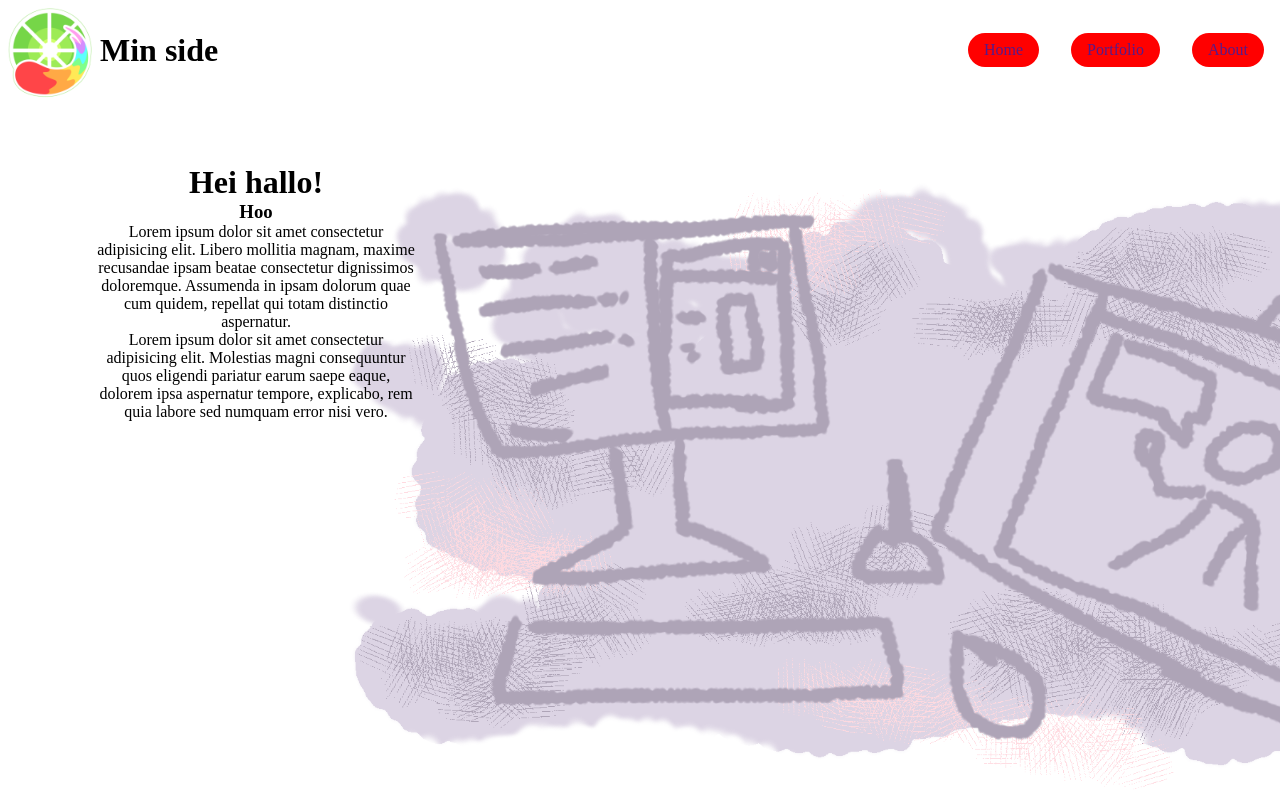
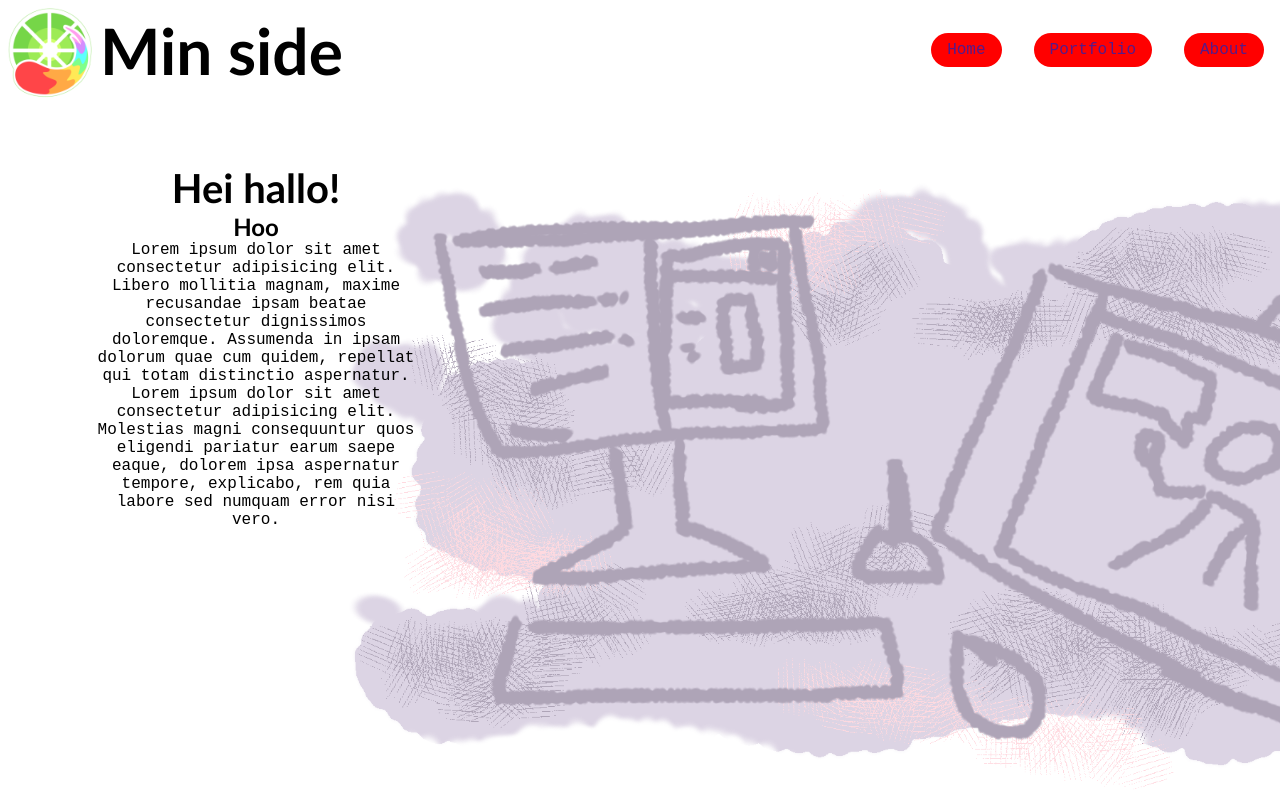
Before and after one commit to RedDragonling/cv-landing-page, a website built with Vite: page index.html in a window 1280 px wide. Built offline with nearby package versions, Linux system fonts and the light colour scheme; a web font is replaced by a local one.

Commit message:
added fonts

```diff
--- a/index.html
+++ b/index.html
@@ -11,7 +11,7 @@
     <header class="flex">
       <span class="header-title flex">
         <div class="logo"></div>
-        <h1>Min side</h1>
+        <h1 class="font-a">Min side</h1>
       </span>
       <nav>
         <ul class="flex">
@@ -22,8 +22,8 @@
       </nav>
     </header>
     <main>
-      <h1>Hei hallo!</h1>
-      <h3>Hoo</h3>
+      <h1 class="font-a">Hei hallo!</h1>
+      <h3 class="font-a">Hoo</h3>
       <p>Lorem ipsum dolor sit amet consectetur adipisicing elit. Libero mollitia magnam, maxime recusandae ipsam beatae consectetur dignissimos doloremque. Assumenda in ipsam dolorum quae cum quidem, repellat qui totam distinctio aspernatur.</p>
       <p>Lorem ipsum dolor sit amet consectetur adipisicing elit. Molestias magni consequuntur quos eligendi pariatur earum saepe eaque, dolorem ipsa aspernatur tempore, explicabo, rem quia labore sed numquam error nisi vero.</p>
     </main>
--- a/src/main.css
+++ b/src/main.css
@@ -2,6 +2,15 @@
   margin: 0;
   padding: 0;
   box-sizing: border-box;
+  font-family: 'Courier New', Courier, monospace;
+}
+
+@font-face {
+  font-family: 'Arthemis';
+  src: url("font/Arthemis-PKY27.ttf")
+}
+.font-a {
+  font-family: 'Arthemis', 'Gill Sans', 'Gill Sans MT', Calibri, 'Trebuchet MS', sans-serif;
 }
 
 .flex {
@@ -22,6 +31,9 @@ header {
   .header-title {
     justify-content: center;
     align-items: center;
+    h1 {
+      font-size: 4rem;
+    }
   }
 }
 
@@ -49,6 +61,12 @@ main {
   margin-top: 4em;
   margin-left: 6em;
   text-align: center;
+  h1 {
+    font-size: 2.5rem;
+  }
+  h3 {
+    font-size: 1.5rem;
+  }
 }
 
 .bg-image {
```
Also changed, not shown: 1 other file.
